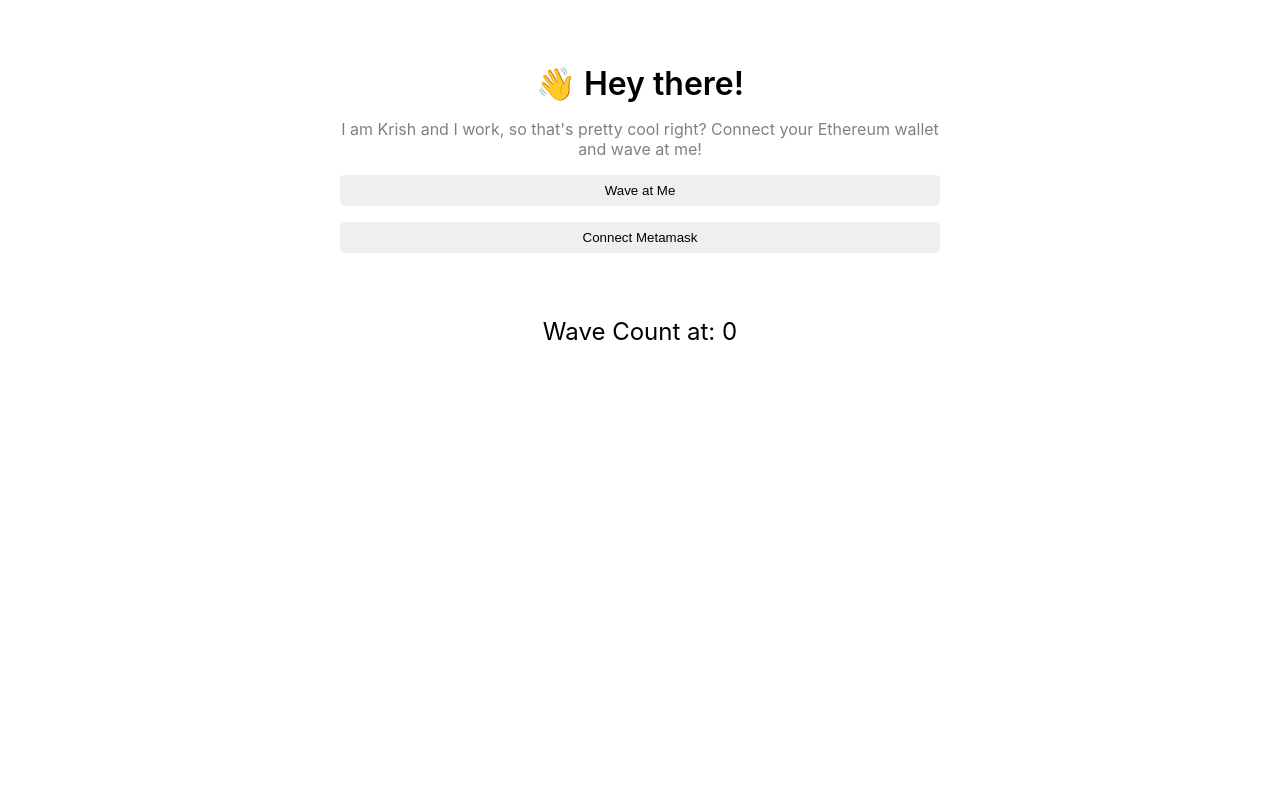
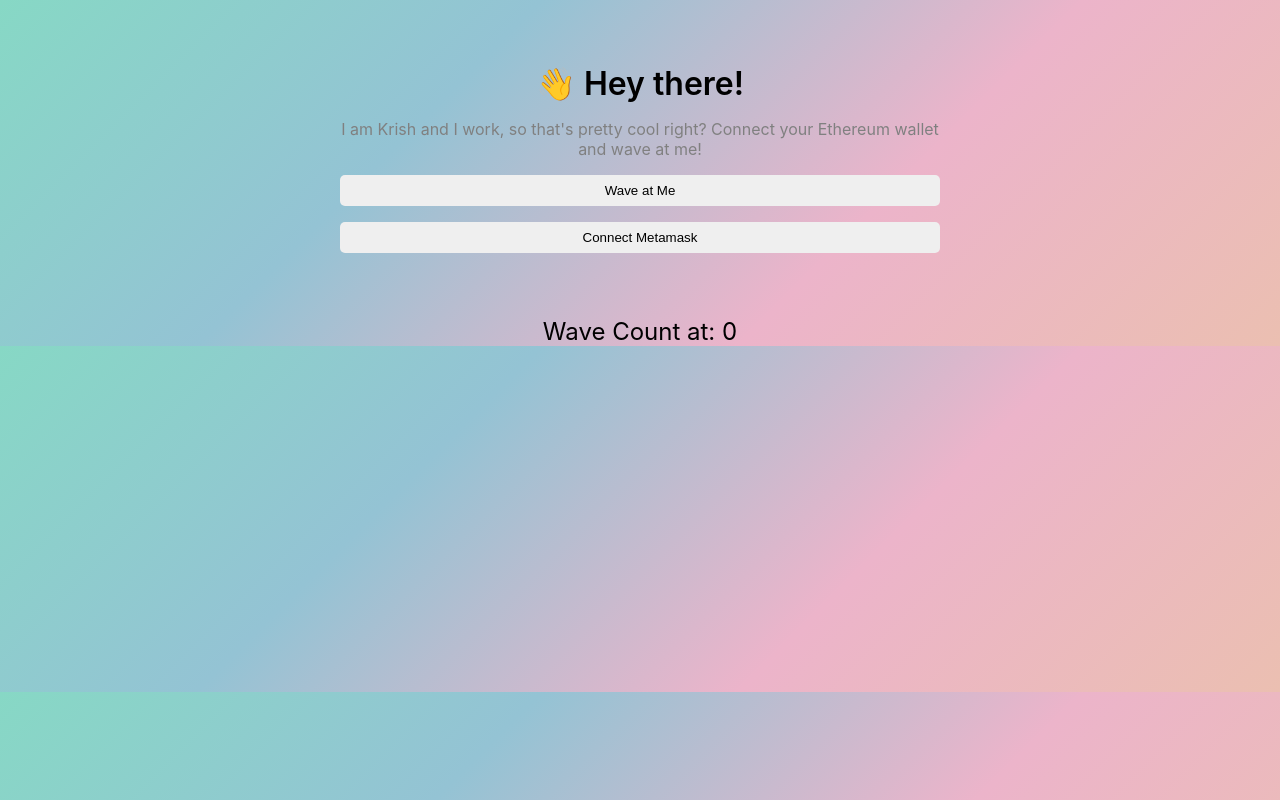
Before and after one commit to DjKesu/frontend-wave-portal-eth, a React (Create React App) app: page / in a window 1280 px wide. Built offline with nearby package versions, Linux system fonts and the light colour scheme.

Commit message:
Improved UI

```diff
--- a/src/App.css
+++ b/src/App.css
@@ -1,3 +1,23 @@
+body{
+	background: linear-gradient(-45deg, #ebbfb1, #ecb4ca, #94c3d4, #87d8c5);
+	background-size: 100% 100%;
+	animation: gradient 10s ease infinite;
+	height: 100%;
+}
+
+@keyframes gradient {
+	0% {
+		background-position: 0% 50%;
+	}
+	50% {
+		background-position: 100% 50%;
+	}
+	100% {
+		background-position: 0% 50%;
+	}
+}
+
+
 .mainContainer {
   display: flex;
   justify-content: center;
@@ -30,6 +50,13 @@
   margin-top: 16px;
 }
 
+a{
+  text-decoration: none;
+  color: white;
+  text-shadow: 1px 1px 1px black, 3px 3px 5px black;
+  /* padding-bottom: 5px; */
+}
+
 .waveButton {
   cursor: pointer;
   margin-top: 16px;
@@ -57,7 +84,7 @@
   width: 40%;
   background-color: var(--main-dark-color);
   position: absolute;
-  border-radius: 15%;
+  border-radius: 5%;
 }
 
 .left-point{
--- a/src/App.js
+++ b/src/App.js
@@ -197,7 +197,9 @@ export default function App() {
             <div className="bio">
               Let's get you some Fake ETH on the rinkeby Network so you can
               start posting on the message board. Don't worry! No transaction
-              will every cost you actual money :)"
+              will ever cost you actual money:)<br/>
+              <a href="https://faucets.chain.link/rinkeby">Click this link  </a>
+              and paste your public Metamask to recieve some free fake eth!
             </div>
           )}
           <button className="waveButton" onClick={wave}>
```
